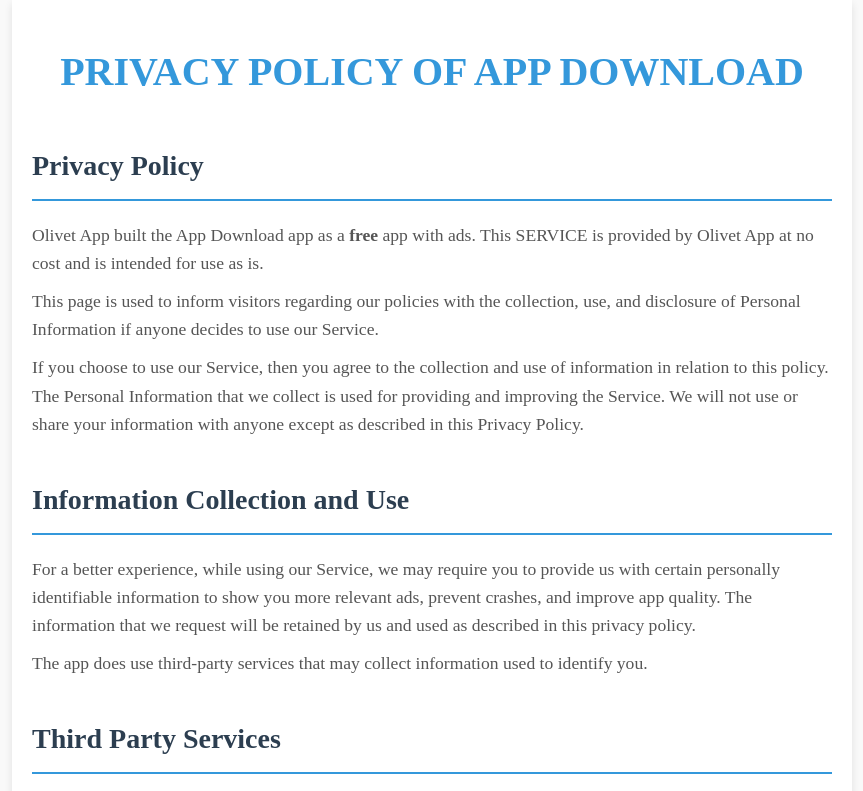
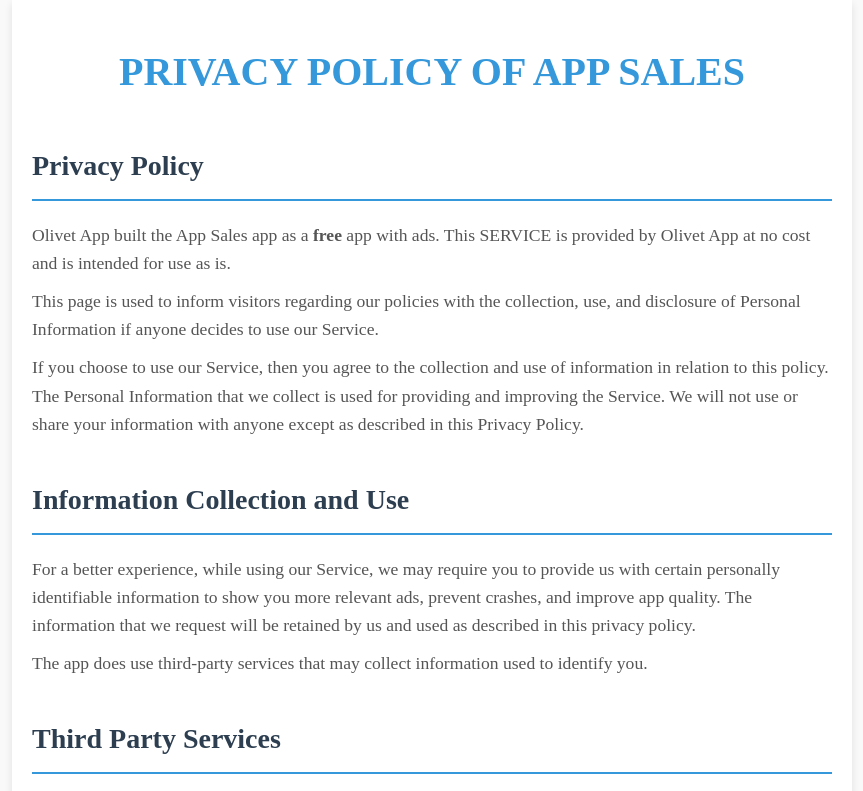
Before and after one commit to olivetapp/App-Download, a plain HTML site: page privacy-policy.html in a window 1280 px wide. Shown: the top 791 px of the page, without its empty margins (208-1071 px from the left). Drawn offline with Linux system fonts and the light colour scheme.

Commit message:
Update privacy-policy.html

```diff
--- a/privacy-policy.html
+++ b/privacy-policy.html
@@ -93,10 +93,10 @@
 <body>
 
     <div class="container">
-        <h1>Privacy Policy of App Download</h1>
+        <h1>Privacy Policy of App Sales</h1>
 
         <h2>Privacy Policy</h2>
-        <p>Olivet App built the App Download app as a <strong>free</strong> app with ads. This SERVICE is provided by Olivet App at no cost and is intended for use as is.</p>
+        <p>Olivet App built the App Sales app as a <strong>free</strong> app with ads. This SERVICE is provided by Olivet App at no cost and is intended for use as is.</p>
         <p>This page is used to inform visitors regarding our policies with the collection, use, and disclosure of Personal Information if anyone decides to use our Service.</p>
         <p>If you choose to use our Service, then you agree to the collection and use of information in relation to this policy. The Personal Information that we collect is used for providing and improving the Service. We will not use or share your information with anyone except as described in this Privacy Policy.</p>
 
```
